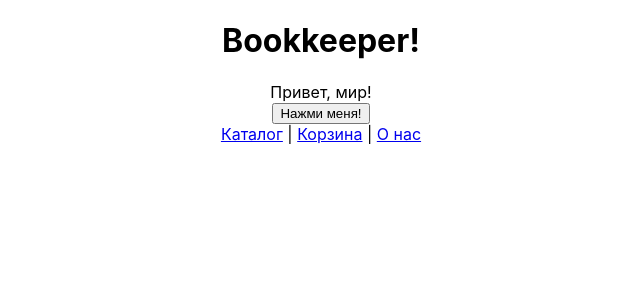
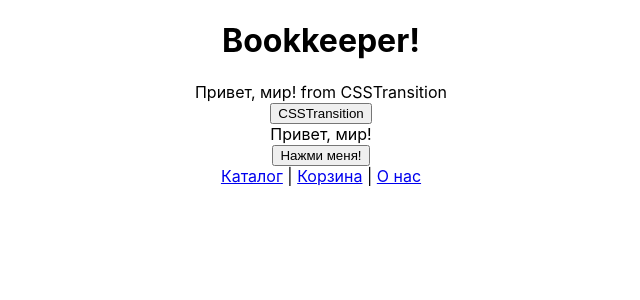
Before and after one commit to roman-yagodin/learn-react-router, a React (Create React App) app: page / in a window 1280 px wide. Shown: the top 300 px of the page, without its empty margins (319-959 px from the left). Built offline with nearby package versions, Linux system fonts and the light colour scheme.

Commit message:
Анимации: компонент CSSTransition

```diff
--- a/src/App.css
+++ b/src/App.css
@@ -36,3 +36,28 @@
     transform: rotate(360deg);
   }
 }
+
+/* CSSTransition */
+/* из документации - transition должно быть только на *-active классах */
+/* от себя - my-exit-done/my-enter-done симметрично my-enter/my-exit */
+
+.my-enter {
+  opacity: 0;
+}
+.my-enter-active {
+  opacity: 1;
+  transition: opacity 1000ms;
+}
+.my-enter-done {
+  opacity: 1;
+}
+.my-exit {
+  opacity: 1;
+}
+.my-exit-active {
+  opacity: 0;
+  transition: opacity 1000ms;
+}
+.my-exit-done {
+  opacity: 0;
+}
--- a/src/App.js
+++ b/src/App.js
@@ -3,14 +3,24 @@ import './App.css';
 import {Outlet, Link} from 'react-router-dom';
 import {Fade} from './etc/Fade';
 import {useState} from 'react';
+import {CSSTransition} from 'react-transition-group';
 
 function App() {
 
   const [isIn, setIsIn] = useState(true);
 
+  const [inProp, setInProp] = useState(true);
+
   return (
     <div className="App">
       <h1>Bookkeeper!</h1>
+
+      <CSSTransition in={inProp} timeout={1000} classNames="my">
+        <div>
+          Привет, мир! from CSSTransition
+        </div>
+      </CSSTransition>
+      <button onClick={() => setInProp(!inProp)}>CSSTransition</button>
 
       <Fade in={isIn}/>
       <button onClick={() => setIsIn(!isIn)}>Нажми меня!</button>
```
